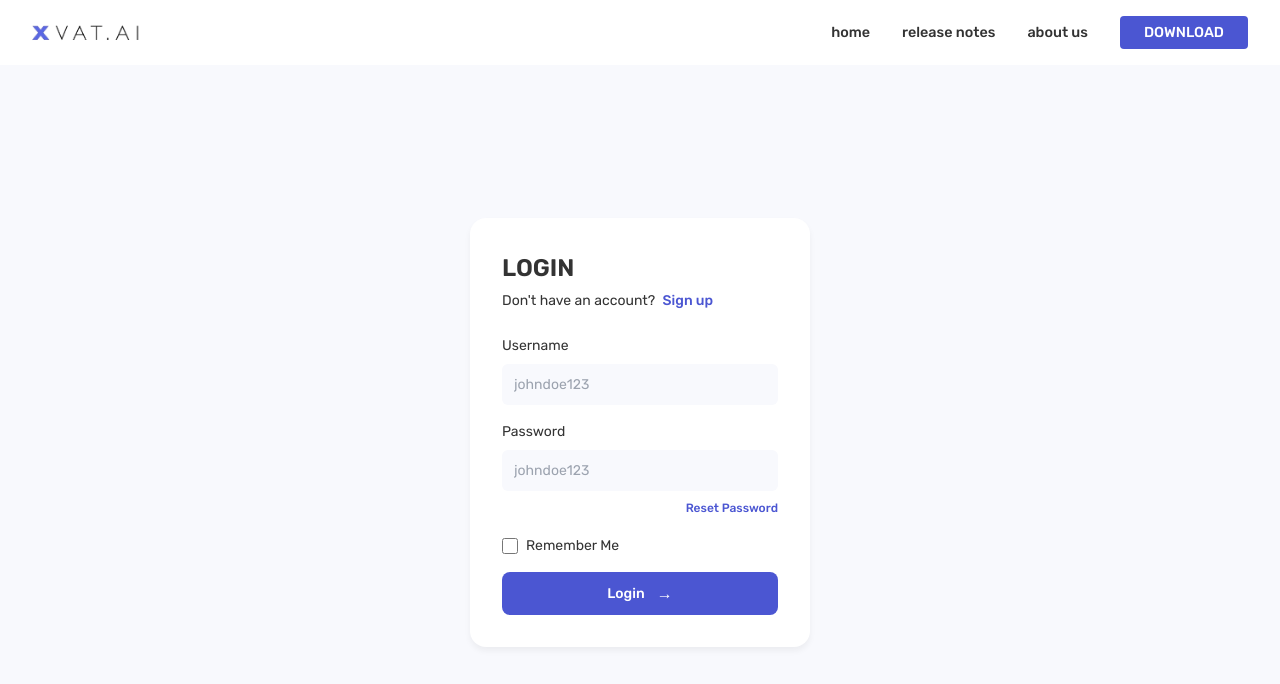
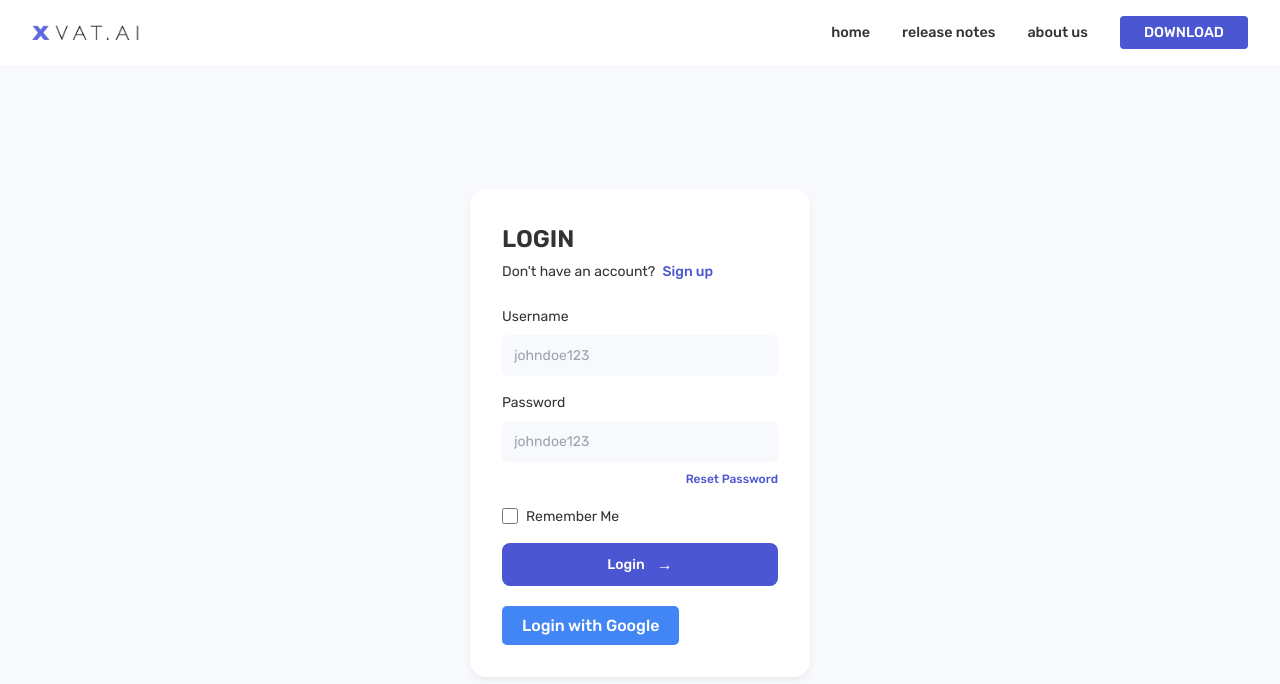
Before and after one commit to kidscoots101/XVAT-AI, a React (Vite) app: page / in a window 1280 px wide. Shown: the top 684 px of the page. Built offline with nearby package versions, Linux system fonts and the light colour scheme.

Commit message:
Auth in Google

```diff
--- a/package.json
+++ b/package.json
@@ -16,6 +16,7 @@
     "@mui/material": "^6.3.0",
     "axios": "^1.7.9",
     "boxicons": "^2.1.4",
+    "firebase": "^11.2.0",
     "lucide-react": "^0.469.0",
     "react": "^18.3.1",
     "react-alert": "^7.0.3",
--- a/src/components/login.css
+++ b/src/components/login.css
@@ -172,3 +172,26 @@ nav a {
   font-size: 1rem;
   margin-left: 0.25rem;
 }
+
+.google-login-button {
+  background-color: #4285F4;
+  color: white;
+  border: none;
+  border-radius: 5px;
+  padding: 10px 20px;
+  font-size: 16px;
+  cursor: pointer;
+  transition: background-color 0.3s ease;
+  display: flex;
+  align-items: center;
+  justify-content: center;
+  margin-top: 20px;
+}
+
+.google-login-button:hover {
+  background-color: #357ae8;
+}
+
+.google-login-button img {
+  margin-right: 10px;
+}
--- a/src/components/login.tsx
+++ b/src/components/login.tsx
@@ -1,6 +1,26 @@
 import React, { useState } from "react";
 import { useNavigate } from "react-router-dom";
+import { initializeApp } from "firebase/app";
+import { getAuth, signInWithEmailAndPassword, signInWithPopup, GoogleAuthProvider } from "firebase/auth";
+import { getFirestore, doc, getDoc } from "firebase/firestore";
 import './login.css';
+
+// Your web app's Firebase configuration
+const firebaseConfig = {
+  apiKey: "AIzaSyDknoxIQcfBgQbFPE3JZEVh7o6wQyV77CU",
+  authDomain: "xvatai.firebaseapp.com",
+  projectId: "xvatai",
+  storageBucket: "xvatai.firebasestorage.app",
+  messagingSenderId: "571687658296",
+  appId: "1:571687658296:web:955d4ac969606f08f657cd",
+  measurementId: "G-E5FQMPBHG8"
+};
+
+// Initialize Firebase
+const app = initializeApp(firebaseConfig);
+const auth = getAuth(app);
+const db = getFirestore(app);
+const provider = new GoogleAuthProvider();
 
 const Login = () => {
   const [username, setUsername] = useState("");
@@ -12,13 +32,36 @@ const Login = () => {
     setIsChecked(!isChecked);
   };
 
-  const handleLogin = (e) => {
+  const handleLogin = async (e) => {
     e.preventDefault();
-    if (username === "admin" && password === "password") {
-      localStorage.setItem('username', username);
+    try {
+      const userCredential = await signInWithEmailAndPassword(auth, username, password);
+      const user = userCredential.user;
+
+      // Check if the user exists in Firestore
+      const userDoc = await getDoc(doc(db, "users", user.uid));
+      if (userDoc.exists()) {
+        localStorage.setItem('username', username);
+        navigate("/dashboard");
+      } else {
+        alert("Access denied. User not found in the database.");
+        await auth.signOut();
+      }
+    } catch (error) {
+      console.error("Error during login:", error);
+      alert("Invalid credentials. Try again!");
+    }
+  };
+
+  const handleGoogleLogin = async () => {
+    try {
+      const result = await signInWithPopup(auth, provider);
+      const user = result.user;
+      localStorage.setItem('username', user.displayName || user.email || 'unknown');
       navigate("/dashboard");
-    } else {
-      alert("Invalid credentials. Try again!");
+    } catch (error) {
+      console.error("Error during Google login:", error);
+      alert("Failed to login with Google. Try again!");
     }
   };
 
@@ -82,6 +125,10 @@ const Login = () => {
               Login <span className="arrow">→</span>
             </button>
           </form>
+
+          <button onClick={handleGoogleLogin} className="google-login-button">
+            Login with Google
+          </button>
         </div>
       </div>
     </div>
```
Also changed, not shown: 1 other file (tests, documents, lock files or other folders).
